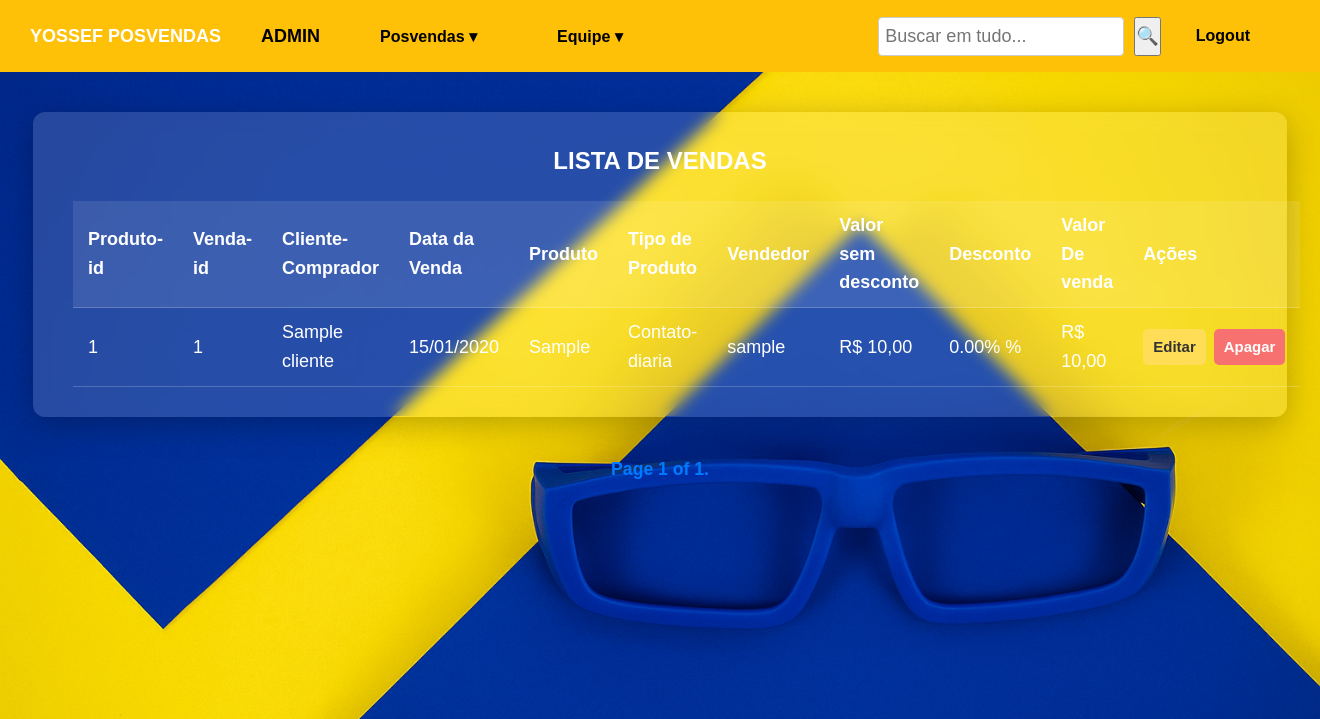
After one commit to PJKTDELFOS/posvendapamela, a Django app: page /tabela_produtos_vendidos/ in a window 1320 px wide. The commit adds this page. Shown: the top 719 px of the page. Run offline with Django 5.2, Linux system fonts and the light colour scheme; a user stored in the database is signed in; tables that the repository leaves empty hold one stand-in row (values such as "Sample post").

Commit message:
correçoes de vendas e  tabela produtos

```diff
--- a/base_static/global/css/style.css
+++ b/base_static/global/css/style.css
@@ -614,3 +614,9 @@
 .btn-ordenar:hover {
   background-color: #0056b3;
 }
+
+.pagination .current {
+    font-weight: bold;
+    color: #007bff; /* azul, por exemplo */
+    font-size: 1.1rem; /* opcional */
+}
--- a/base_templates/global/base.html
+++ b/base_templates/global/base.html
@@ -33,6 +33,8 @@
             }
         });
     });
+
+
 </script>
 </body>
 </html>
--- a/base_templates/global/partials/_header.html
+++ b/base_templates/global/partials/_header.html
@@ -33,7 +33,7 @@
                             <li><a href="#">Excluir Vendas </a></li><!-- mover para tabela  -->
                         </ul>
                     </li>
-                    <li><a href="#">Produtos</a></li>
+                    <li><a href="{% url 'posvendasapp:tabela_produtos_vendidos' %}">Produtos</a></li>
                     <li><a href="#">Ocorrencias</a></li>
                 </ul>
             </div>
--- a/posvendas/settings.py
+++ b/posvendas/settings.py
@@ -40,8 +40,8 @@
     'django.contrib.messages',
     'django.contrib.staticfiles',
     'posvendasapp',
+    'crispy_forms',
     'crispy_bootstrap4',
-    'crispy_forms',
 ]
 
 CRISPY_ALLOWED_TEMPLATE_PACKS = "bootstrap4"
--- /dev/null
+++ b/posvendasapp/templates/posvendasapp/tabela_produtos_vendidos.html
@@ -0,0 +1,87 @@
+{% extends "global/base.html" %}
+
+{% block content %}
+    <div class="list-container">
+        <h2>LISTA DE VENDAS</h2>
+
+
+        <!-- Tabela de vendas -->
+        <table class="list-table">
+            <thead>
+            <tr>
+                <th>Produto-id</th>
+                <th>Venda-id</th>
+                <th>Cliente-Comprador</th>
+                <th>Data da Venda</th>
+                <th>Produto</th>
+                <th>Tipo de Produto</th>
+                <th>Vendedor</th>
+                <th>Valor sem desconto</th>
+                <th>Desconto</th>
+                <th>Valor De venda</th>
+                <th>Ações</th>
+            </tr>
+            </thead>
+            <tbody>
+            {% for produto in produtos %}
+                <tr>
+                    <td data-label="id">{{ produto.pk }}</td>
+                    <td data-label="id">{{ produto.venda.pk }}</td>
+                    <td data-label="Cliente">{{ produto.venda.cliente.Nome }}</td>
+                    <td data-label="Data da Venda">{{ produto.venda.Data_venda|date:"d/m/Y" }}</td>
+                    <td data-label="Produto">{{ produto.Produto }}</td>
+                    <td data-label="tipo">{{ produto.tipo }}</td>
+                    <td data-label="Vendedor">{{ produto.venda.vendedor.Usuario }}</td>
+                    <td data-label="Valor Original">
+                        R$ {{ produto.valor_produto_sem_desconto|floatformat:2|default:"0.00" }}
+                    </td>
+                    <td data-label="Desconto">
+                         {{ produto.desconto }}%
+                    </td>
+                    <td data-label="Valor Original">
+                        R$ {{ produto.Valor_venda|floatformat:2|default:"0.00" }}
+                    </td>
+
+
+                    <td data-label="Ações">
+                        <div class="action-buttons">
+                            <a href="#" class="edit">Editar</a>
+                            <a href="#" class="delete">Apagar</a>
+                        </div>
+                    </td>
+                </tr>
+            {% empty %}
+                <tr>
+                    <td colspan="7">Nenhum produto registrado.</td>
+                </tr>
+            {% endfor %}
+            </tbody>
+        </table>
+    </div>
+
+{% endblock %}
+
+<!-- Script de controle de ordenação
+    <script>
+    document.getElementById('form-ordenacao').addEventListener('submit', function(event){
+        event.preventDefault();
+
+        const form = event.target;
+        const params = new URLSearchParams();
+
+        const nome = form.querySelector('input[name="nome"]:checked');
+        const retorno = form.querySelector('input[name="retorno"]:checked');
+        const valor = form.querySelector('input[name="valor"]:checked');
+
+        if (nome) {
+            params.append('nome', nome.value);
+        } else if (retorno) {
+            params.append('retorno', retorno.value);
+        } else if (valor) {
+            params.append('valor', valor.value);
+        }
+
+        const url = window.location.pathname + '?' + params.toString();
+        window.location.href = url;
+    });
+    </script>-->
--- a/posvendasapp/urls.py
+++ b/posvendasapp/urls.py
@@ -24,35 +24,38 @@
 app_name = 'posvendasapp'
 
 urlpatterns = [
+#_____________________________________________________________________________________________________________#
+    #URLS ACESSORIAS
     path('login', views.Login.as_view(), name='login_sistema'),
     path('logout', views.Logout.as_view(),name='logout'),
      path('', views.testelogin, name='menuinicial'),
-
     path('busca', views.Busca.as_view(), name='busca_dinamica'),
 
-
+#_____________________________________________________________________________________________________________#
     #equipe
     path('tabela_equipe/', views.Listar_Staff.as_view(), name='tabela_equipe'),
     path('tabela_equipe/<int:pk>/editar', views.Atualizar_membro_Equipe.as_view(), name='atualizar_equipe'),
     path('cadastrar_equipe', views.CadastrarEquipe.as_view(), name='cadastrar_equipe'),
     path('tabela_equipe/<int:pk>/deletar', views.DeleteEquipe.as_view(), name='deletar_equipe'),
-
-
+#_____________________________________________________________________________________________________________#
     #cliente
     path('tabela_cliente/', views.Listar_Clientes.as_view(), name='tabela_cliente'),
     path('cadastrar_cliente', views.Cadastrar_Cliente.as_view(), name='cadastrar_cliente'),
     path('tabela_cliente/<int:pk>/editar', views.Atualizar_Cliente.as_view(), name='atualizar_cliente'),
     path('tabela_cliente/<int:pk>/deletar', views.DeleteCliente.as_view(), name='deletar_cliente'),
+#_____________________________________________________________________________________________________________#
+    #vendas
+    path('tabela_venda/', views.Listar_Vendas.as_view(), name='tabela_venda'),
+    path('tabela_cliente/<int:cliente_pk>/cadastrar_venda/', views.Cadastrar_Vendas.as_view(), name='cadastrar_venda'),
+    path('tabela_venda/<int:pk>/editar', views.Atualizar_Vendas.as_view(), name='atualizar_venda'),
+    path('tabela_venda/<int:pk>/deletar', views.Delete_Venda.as_view(), name='deletar_venda'),
+#_____________________________________________________________________________________________________________#
+    #produtos
+    path('tabela_produtos_vendidos/', views.Listar_Produtos_Vendidos.as_view(), name='tabela_produtos_vendidos'),
+#_____________________________________________________________________________________________________________#
+    #ocorrencias
 
-
-
-
-
-
-    #vendas
-
-    path('tabela_venda/', views.Listar_Vendas.as_view(), name='tabela_venda'),
-    path('cadastrar_venda/<int:pk>', views.Cadastrar_Vendas.as_view(), name='cadastrar_venda'),
+#_____________________________________________________________________________________________________________#
 
 
 
@@ -61,16 +64,6 @@
 
 
 
-    #atualização
-
-
-
-
-    #deletar
-
-
-
-    #visualizar registros individuais
 
 ]
 if settings.DEBUG:
--- a/posvendasapp/views.py
+++ b/posvendasapp/views.py
@@ -16,7 +16,7 @@
 from datetime import date,timedelta
 from django.core.paginator import Paginator
 from django.http import  HttpResponseBadRequest
-from django.db.models import Q,Sum, F, Value
+from django.db.models import Q,Sum, F, Value,Prefetch
 from django.db.models.functions import Coalesce
 
 # Create your views here.
@@ -213,7 +213,7 @@
                 vendedor=vendedor,
                 request=request
             )
-            return redirect('posvendasapp:tabela_cliente')
+            return redirect('posvendasapp:tabela_venda')
         except ValidationError as e:
             return render(request, self.template_name, {
                 'form_venda': form_venda,
@@ -258,12 +258,12 @@
                 vendedor=vendedor,
                 request=request
             )
-            return redirect('posvendasapp:tabela_cliente')
+            return redirect('posvendasapp:tabela_venda')
         except ValidationError as e:
             form_venda = Vendaforms(request.POST, instance=venda, cliente=cliente, vendedor=vendedor)
-            produto_formset = ProdutoFormSet(request.POST, instance=venda,prefix='produtos')
-            ocorrencia_formset = OcorrenciaFormSet(request.POST, instance=venda,prefix='ocorrencias')
-            ocorrencia_formset.request = request
+            produto_formset = ProdutoFormSet(request.POST, instance=venda, prefix='produtos')
+            ocorrencia_formset = OcorrenciaFormSet(request.POST, instance=venda, prefix='ocorrencias')
+            ocorrencia_formset.request = request  # aqui também
 
             return render(request, self.template_name, {
                 'form_venda': form_venda,
@@ -376,8 +376,9 @@
     paginate_by = 10
 
     def get_queryset(self):
+        produtos_prefetch = Prefetch('produtos_vendidos')  # garantir prefetch
         qs = Vendas.objects.select_related('cliente', 'vendedor') \
-            .prefetch_related('produtos_vendidos', 'ocorrencias_venda')
+            .prefetch_related(produtos_prefetch, 'ocorrencias_venda')
 
         nome = self.request.GET.get('nome', '')
         valor = self.request.GET.get('valor', '')
@@ -389,22 +390,28 @@
         elif nome == 'za':
             return qs.order_by('-cliente__Nome')
 
-        # Ordenação por valor
+        # Ordenação por valor total (manual)
         if valor in ['asc', 'dec']:
-            order = 'valor_total_venda' if valor == 'asc' else '-valor_total_venda'
-            return qs.order_by(order)
+            lista = list(qs)  # Força avaliação com prefetch aplicado
+            for venda in lista:
+                list(venda.produtos_vendidos.all())  # Força carregar os produtos aqui
 
-        # Ordenação por data de retorno (calculada) - aqui vira lista
+            lista.sort(
+                key=lambda v: v.valor_total_venda if v.valor_total_venda is not None else 0,
+                reverse=(valor == 'dec')
+            )
+            return lista
+
+        # Ordenação por data de retorno (manual)
         if retorno in ['asc', 'dec']:
             lista = list(qs)
             lista.sort(
                 key=lambda v: (v.Data_venda + timedelta(days=v.Previsao))
-                              if v.Data_venda and v.Previsao else date.min,
+                if v.Data_venda and v.Previsao else date.min,
                 reverse=(retorno == 'dec')
             )
-            return lista  # paga manualmente depois
+            return lista
 
-        # Default
         return qs.order_by('-id')
 
     def get_context_data(self, **kwargs):
@@ -422,13 +429,62 @@
             context['is_paginated'] = page_obj.has_other_pages()
 
         return context
+class Delete_Venda(LoginRequiredMixin,DeleteView):
+    model = Vendas
+    success_url = reverse_lazy('posvendasapp:tabela_venda')
+    pk_url_kwarg = 'pk'
+    template_name = 'posvendasapp/confirmação_delete_venda.html'
+
+    def post(self, request, *args, **kwargs):
+        messages.success(self.request, 'cliente deletado com sucesso com sucesso!')
+        return super().post(request, *args, **kwargs)
 
 
-class DeleteVenda(LoginRequiredMixin,DeleteView):
-    model = Vendas
-    success_url = reverse_lazy('posvendasapp:tabela_vendas')
-    pk_url_kwarg = 'Venda_pk'
+class Listar_Produtos_Vendidos(LoginRequiredMixin, ListView):
+    model = Produtos
+    template_name = 'posvendasapp/tabela_produtos_vendidos.html'
+    context_object_name = 'produtos'
+    paginate_by = 10
 
-    def post(self, request, *args, **kwargs):
-        messages.success(self.request, 'Venda deletado com sucesso!')
-        return super().post(request, *args, **kwargs)
+    # def get_queryset(self):
+    #     produtos_prefetch = Prefetch('produtos_vendidos')  # garantir prefetch
+    #     qs = Vendas.objects.select_related('cliente', 'vendedor') \
+    #         .prefetch_related(produtos_prefetch, 'ocorrencias_venda')
+    #
+    #     nome = self.request.GET.get('nome', '')
+    #     valor = self.request.GET.get('valor', '')
+    #     retorno = self.request.GET.get('retorno', '')
+    #
+    #     # Ordenação por nome
+    #     if nome == 'az':
+    #         return qs.order_by('cliente__Nome')
+    #     elif nome == 'za':
+    #         return qs.order_by('-cliente__Nome')
+    #
+    #     # Ordenação por valor total (manual)
+    #     if valor in ['asc', 'dec']:
+    #         lista = list(qs)  # Força avaliação com prefetch aplicado
+    #         for venda in lista:
+    #             list(venda.produtos_vendidos.all())  # Força carregar os produtos aqui
+    #
+    #         lista.sort(
+    #             key=lambda v: v.valor_total_venda if v.valor_total_venda is not None else 0,
+    #             reverse=(valor == 'dec')
+    #         )
+    #         return lista
+    #
+    #     # Ordenação por data de retorno (manual)
+    #     if retorno in ['asc', 'dec']:
+    #         lista = list(qs)
+    #         lista.sort(
+    #             key=lambda v: (v.Data_venda + timedelta(days=v.Previsao))
+    #             if v.Data_venda and v.Previsao else date.min,
+    #             reverse=(retorno == 'dec')
+    #         )
+    #         return lista
+    #
+    #     return qs.order_by('-id')
+
+    def get_context_data(self, **kwargs):
+        context = super().get_context_data(**kwargs)
+        return context
```
Also changed, not shown: posvendasapp/services/Services.py (+7 -1 lines), posvendasapp/templates/posvendasapp/cadastro_vendas.html (+35 -17 lines), posvendasapp/templates/posvendasapp/confirmação_delete_produto.html (added, +14 -0 lines), posvendasapp/templates/posvendasapp/confirmação_delete_venda.html (added, +14 -0 lines), posvendasapp/templates/posvendasapp/produtos_vendidos.html (deleted, +0 -7 lines), posvendasapp/templates/posvendasapp/tabela_vendas.html (+30 -4 lines), posvendasapp/vendasforms.py (+24 -7 lines).
